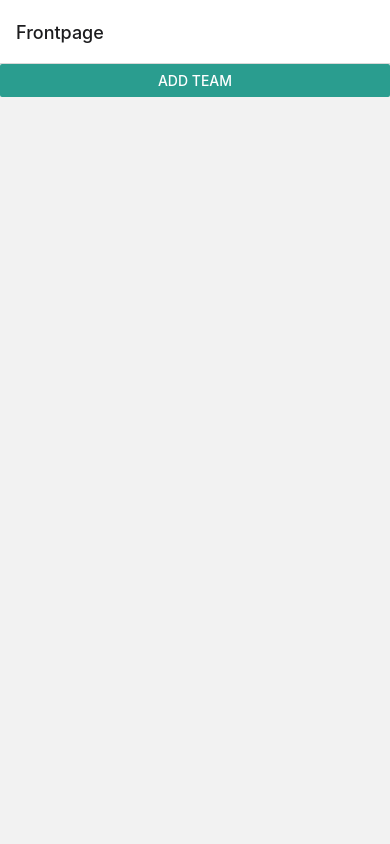
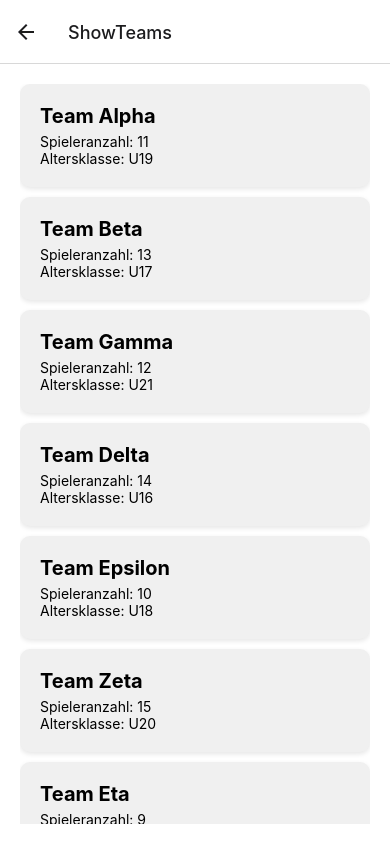
Before and after one commit to brujob20/Elite_Eleven_Engine, a React Native app: screen /ShowTeams in a window 390 px wide. Before the commit this address had no page. Built offline with nearby package versions, Linux system fonts and the light colour scheme.

Commit message:
showTeams

```diff
--- a/App.tsx
+++ b/App.tsx
@@ -5,6 +5,7 @@ import { NavigationContainer } from '@react-navigation/native';
 import { createNativeStackNavigator } from '@react-navigation/native-stack';
 import Frontpage from './views/Frontpage';
 import AddTeam from './views/AddTeam';
+import showTeams from "./views/showTeams";
 
 const Stack = createNativeStackNavigator();
 
@@ -14,6 +15,7 @@ export default function App() {
         <Stack.Navigator initialRouteName="Frontpage">
           <Stack.Screen name="Frontpage" component={Frontpage} />
           <Stack.Screen name="AddTeam" component={AddTeam} />
+          <Stack.Screen name="ShowTeams" component={showTeams} />
         </Stack.Navigator>
       </NavigationContainer>
   );
--- /dev/null
+++ b/data/mockData.ts
@@ -0,0 +1,52 @@
+export const teams = [
+    {
+        name: "Team Alpha",
+        spielerAmount: 11,
+        Altersklasse: "U19"
+    },
+    {
+        name: "Team Beta",
+        spielerAmount: 13,
+        Altersklasse: "U17"
+    },
+    {
+        name: "Team Gamma",
+        spielerAmount: 12,
+        Altersklasse: "U21"
+    },
+    {
+        name: "Team Delta",
+        spielerAmount: 14,
+        Altersklasse: "U16"
+    },
+    {
+        name: "Team Epsilon",
+        spielerAmount: 10,
+        Altersklasse: "U18"
+    },
+    {
+        name: "Team Zeta",
+        spielerAmount: 15,
+        Altersklasse: "U20"
+    },
+    {
+        name: "Team Eta",
+        spielerAmount: 9,
+        Altersklasse: "U15"
+    },
+    {
+        name: "Team Theta",
+        spielerAmount: 16,
+        Altersklasse: "U22"
+    },
+    {
+        name: "Team Iota",
+        spielerAmount: 11,
+        Altersklasse: "U18"
+    },
+    {
+        name: "Team Kappa",
+        spielerAmount: 13,
+        Altersklasse: "U17"
+    }
+];
--- a/views/Frontpage.tsx
+++ b/views/Frontpage.tsx
@@ -1,47 +1,34 @@
-import React, { useEffect, useState } from 'react';
-import {View, Text, StyleSheet, ScrollView, Button} from 'react-native';
-//import { getTeams } from '../services/teamService'; // Angenommene Funktion zur Abfrage der Datenbank
+import React from 'react';
+import { View, Text, StyleSheet, Button } from 'react-native';
 
-const Frontpage = ({navigation}) => {
-    const [teams, setTeams] = useState([]);
-
-    /*useEffect(() => {
-        // Simulieren Sie das Laden der Teams
-        // getTeams().then(data => setTeams(data)); // Aktivieren Sie diese Zeile, wenn die Funktion verfügbar ist
-        setTeams([
-            { name: "Team Alpha", spielerAmount: 12, Altersklasse: "U17" },
-            { name: "Team Beta", spielerAmount: 15, Altersklasse: "U19" }
-        ]);
-    }, []);
-
-     */
-
+const Frontpage = ({ navigation }:any) => {
     return (
-
+        <View style={styles.container}>
             <Button
                 title="Add Team"
                 onPress={() => navigation.navigate('AddTeam')}
-                color="#2a9d8f" // Farbe passend zum Design
+                color="#2a9d8f"
             />
+            <Button
+                title="Show Teams"
+                onPress={() => navigation.navigate('ShowTeams')}
+                color="#2a9d8f"
+            />
+        </View>
     );
 };
 
 const styles = StyleSheet.create({
     container: {
         flex: 1,
-        padding: 20,
-        backgroundColor: '#fff'
+        justifyContent: 'center',
+        alignItems: 'center',
+        backgroundColor: '#f0f0f0',
     },
-    teamContainer: {
-        padding: 20,
-        marginBottom: 10,
-        backgroundColor: '#f0f0f0',
-        borderRadius: 10
+    title: {
+        fontSize: 24,
+        marginBottom: 20,
     },
-    teamName: {
-        fontSize: 20,
-        fontWeight: 'bold'
-    }
 });
 
 export default Frontpage;
--- /dev/null
+++ b/views/showTeams.tsx
@@ -0,0 +1,50 @@
+import React from 'react';
+import { View, Text, StyleSheet, FlatList } from 'react-native';
+import { teams } from '../data/mockData';
+
+const ShowTeams = () => {
+
+    const renderItem = ({ item }: any) => (
+        <View style={styles.teamContainer}>
+            <Text style={styles.teamName}>{item.name}</Text>
+            <Text>Spieleranzahl: {item.spielerAmount}</Text>
+            <Text>Altersklasse: {item.Altersklasse}</Text>
+        </View>
+    );
+
+    return (
+        <View style={styles.container}>
+            <FlatList
+                data={teams}
+                renderItem={renderItem}
+                keyExtractor={(item) => item.name}
+            />
+        </View>
+    );
+};
+
+const styles = StyleSheet.create({
+    container: {
+        flex: 1,
+        padding: 20,
+        backgroundColor: '#fff',
+    },
+    teamContainer: {
+        padding: 20,
+        marginBottom: 10,
+        backgroundColor: '#f0f0f0',
+        borderRadius: 10,
+        shadowColor: '#000',
+        shadowOffset: { width: 0, height: 2 },
+        shadowOpacity: 0.1,
+        shadowRadius: 5,
+        elevation: 3,
+    },
+    teamName: {
+        fontSize: 20,
+        fontWeight: 'bold',
+        marginBottom: 5,
+    },
+});
+
+export default ShowTeams;
```
